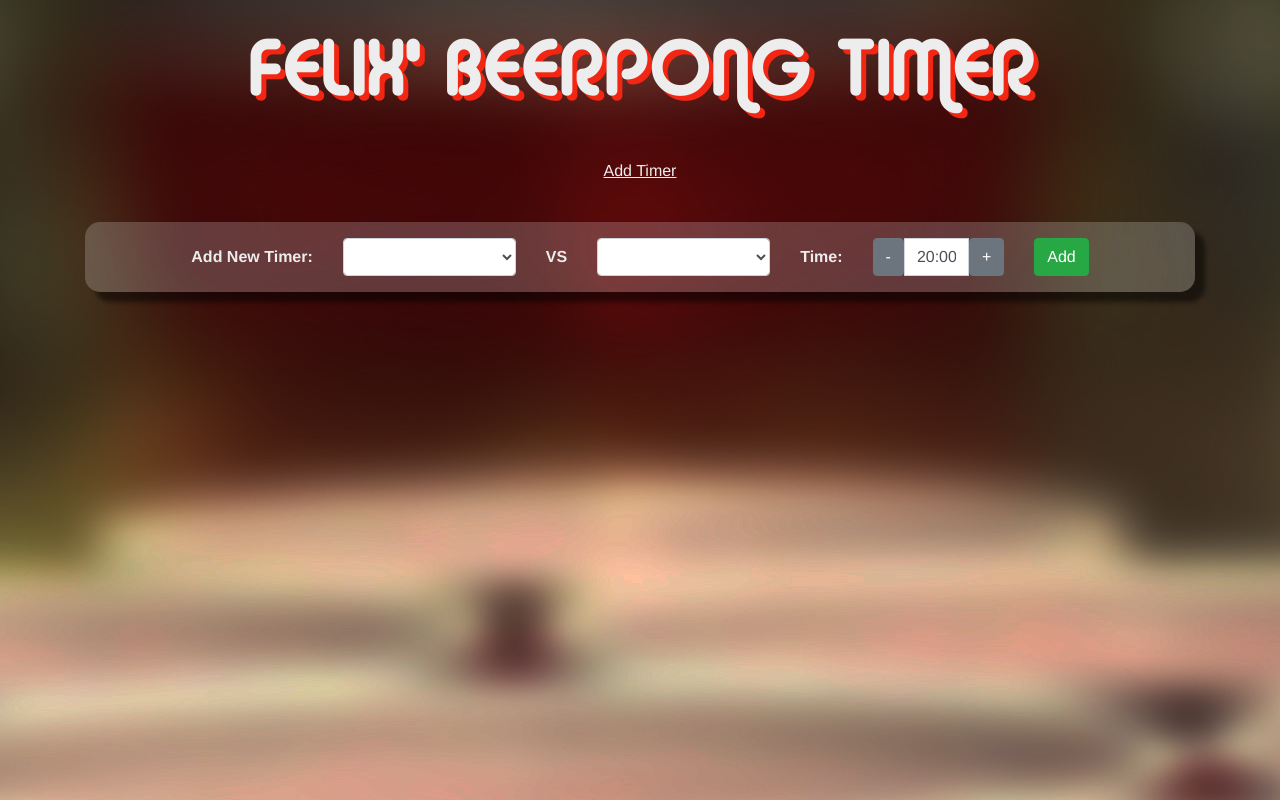
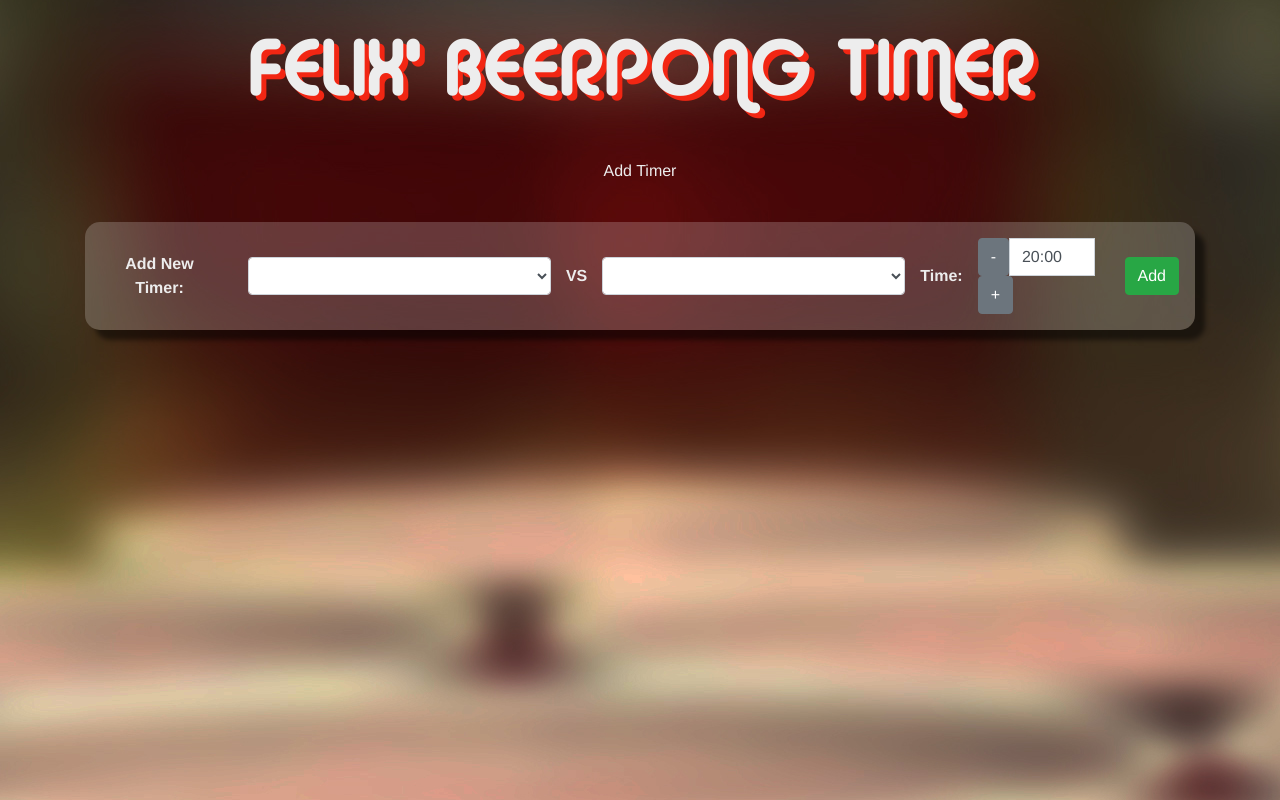
Before and after one commit to verfehlix/vue-beerpong-timer, a Vue app: page / in a window 1280 px wide. Both pictures are taken after a click on the button "Add Timer". Built offline with nearby package versions, Linux system fonts and the light colour scheme.

Commit message:
timer done animation

```diff
--- a/src/components/Main.vue
+++ b/src/components/Main.vue
@@ -9,7 +9,7 @@
 
                 <form class="addNewTimerForm" v-if="this.showNewTimerForm">
                     <div class="row align-items-center justify-content-center">
-                        <div class="col-auto">
+                        <div class="col">
                             <b>Add New Timer:</b>
                         </div>
                         <div class="col-auto">
@@ -17,18 +17,14 @@
                                 <option v-for="team in teams" v-bind:key="team">{{team}}</option>
                             </select>
                         </div>
-                        <div class="col-auto">
-                            <b>VS</b>
-                        </div>
+                        <b>VS</b>
                         <div class="col-auto">
                             <select class="form-control" v-model="selectedTeam2">
                                 <option v-for="team in teams" v-bind:key="team">{{team}}</option>
                             </select>
                         </div>
-                        <div class="col-auto">
-                            <b>Time:</b>
-                        </div>
-                        <div class="col-auto">
+                        <b>Time:</b>
+                        <div class="col">
                             <div class="input-group">
                                 <span class="input-group-btn">
                                     <button class="btn btn-secondary" type="button" v-on:click="changeTimeButtonPressed('-')">-</button>
@@ -44,7 +40,6 @@
                         <div class="col-auto">
                             <button type="button" class="btn btn-block btn-success" v-on:click="addTimer()">Add</button>
                         </div>
-
                     </div>
                 </form>
             </div>
@@ -78,10 +73,12 @@
 
                 ],
                 teams: [
+                    'Die Senftl',
+                    'Team Arschkeks',
                     'Humanbierologen',
-                    'Arminia Bierlefeld',
-                    'King Pong',
-                    'Alkohooligans'
+                    'Im Gonna Put My Balls In Your Beer',
+                    'Hingekotzt und Hingeschissen',
+                    'Wet Balls'
                 ]
             }
         },
@@ -185,6 +182,7 @@
     .addTimerButton {
         margin-bottom: 2em;
         color: #ededed;
+        text-decoration: none;
     }
 
     .addTimerButton:hover {
--- a/src/components/Timer.vue
+++ b/src/components/Timer.vue
@@ -1,5 +1,5 @@
 <template>
-    <div class='timer'>
+    <div ref="timer" class='timer'>
         <div class="container">
             <div class="row align-items-center justify-content-center">
 
@@ -87,7 +87,7 @@
                 this.$refs.pauseButton.innerText = 'Pause'
             },
             timerFinished: function () {
-                alert('Timer ' + this.timer.id + ' is done!')
+                this.$refs.timer.classList.add('timer-done')
             },
             deleteTimer: function () {
                 this.resetTimer()
@@ -107,6 +107,24 @@
         box-shadow: 10px 10px 5px 0px rgba(0,0,0,0.5);
     }
 
+     @keyframes faceBounce {
+        from {
+            -webkit-transform:scale(1);
+        }
+
+        to {
+            -webkit-transform:scale(1.05);
+        }
+    }
+
+    .timer-done {
+        background: rgba(255,0,0,0.5);
+        animation-duration: 0.25s;
+        animation-name: faceBounce;
+        animation-iteration-count: infinite;
+        animation-direction: alternate;
+    }
+
     .timeDisplay {
         font-size: 8em;
     }
```
